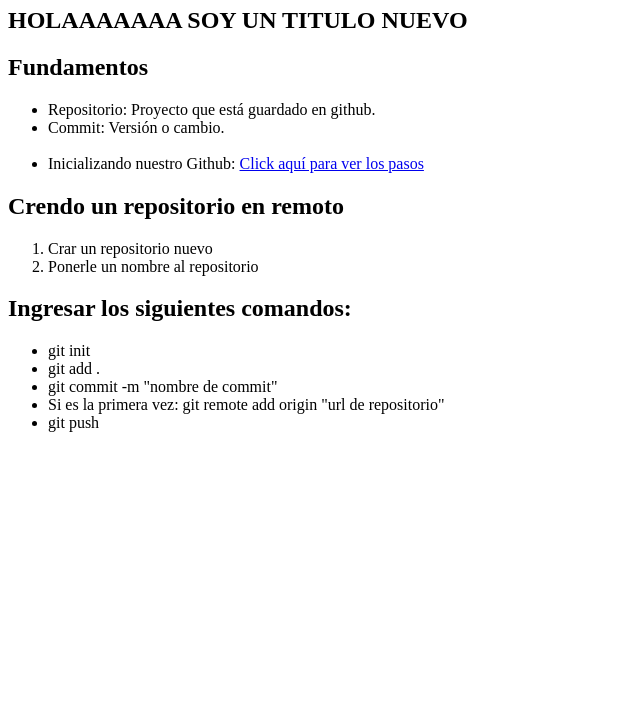
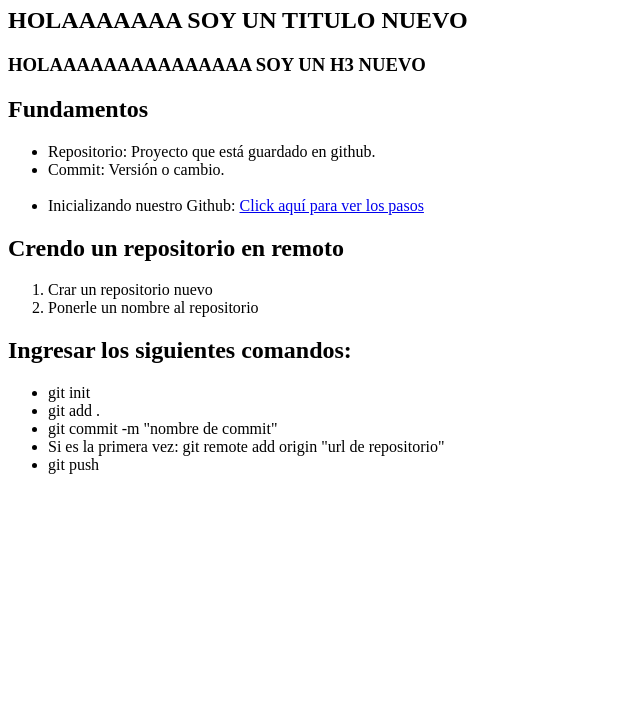
Before and after one commit to GabrielAlberini/prueba-arg-programa, a plain HTML site: page index.html in a window 1280 px wide. Shown: the part 73-800 px from the top of the page, without its empty margins (0-640 px from the left). Drawn offline with Linux system fonts and the light colour scheme.

Commit message:
Segundo commit, modificacion de index y creacion de prueba.html

```diff
--- a/index.html
+++ b/index.html
@@ -11,6 +11,7 @@
     <!-- git es un software de control de versiones  -->
     <h1>Git y Github</h1>
     <h2>HOLAAAAAAA SOY UN TITULO NUEVO</h2>
+    <h3>HOLAAAAAAAAAAAAAAA SOY UN H3 NUEVO</h3>
     <h2>Fundamentos</h2>
     <ul>
       <li>Repositorio: Proyecto que está guardado en github.</li>
```
Also changed, not shown: prueba.html (added).
